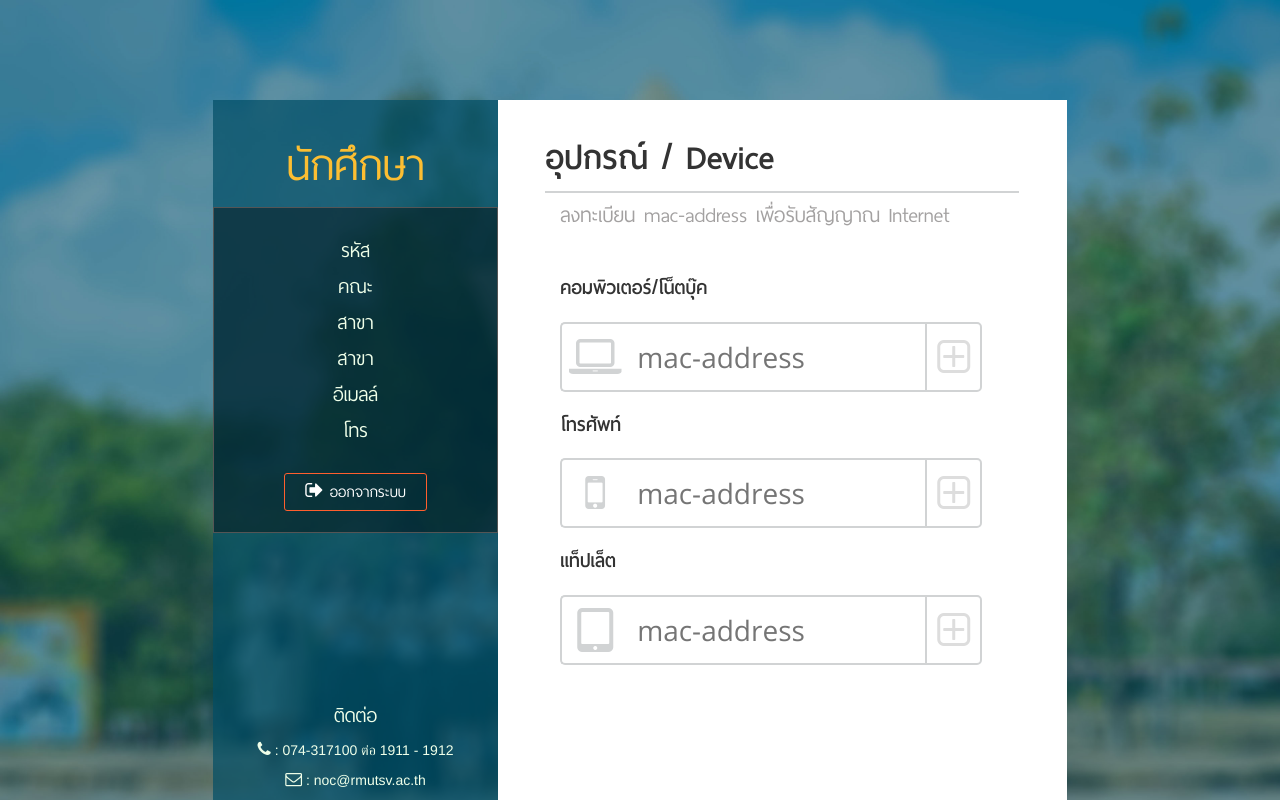
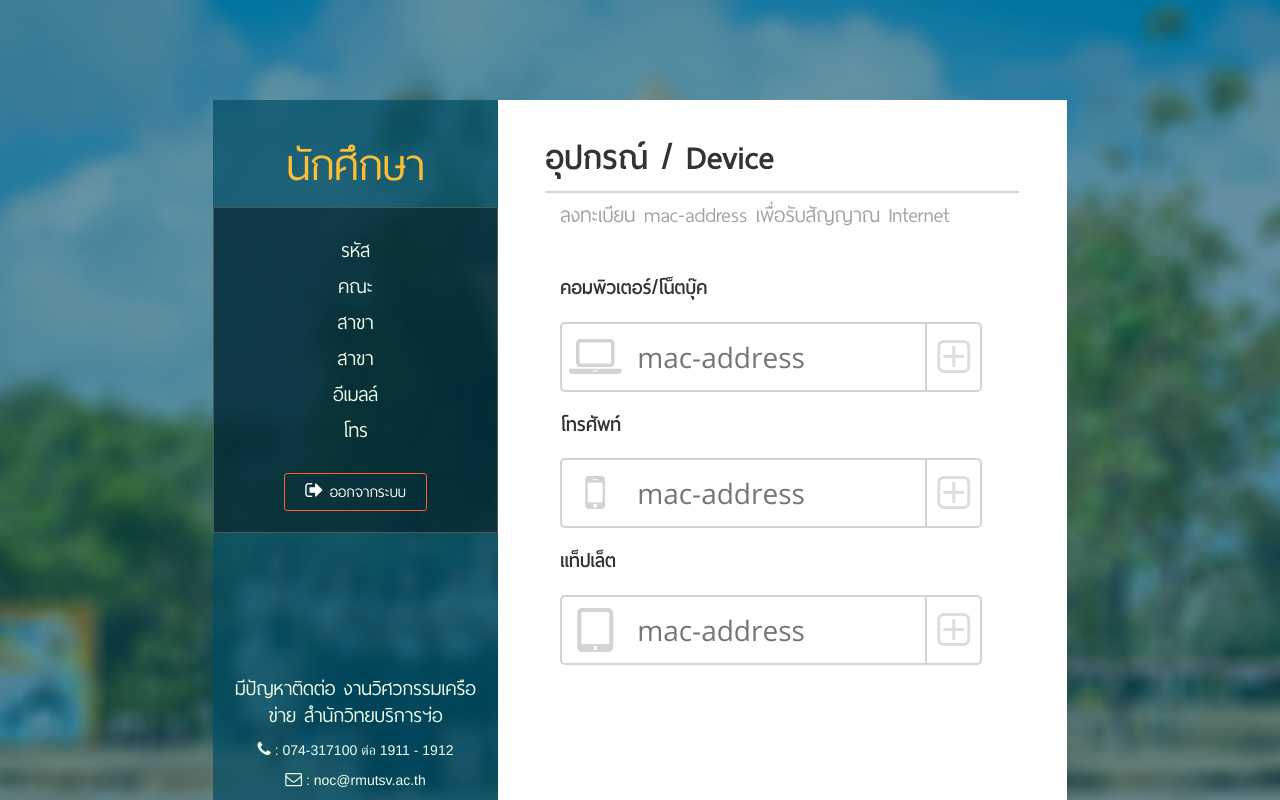
Before and after one commit to sorapan/tidti, a CodeIgniter app: the page made by application/views/student/index.php in a window 1280 px wide. Run offline with CodeIgniter, Linux system fonts and the light colour scheme; data that the repository does not hold is empty.

Commit message:
edit index user
แก้ไขส่วนแสดงการติดต่อ

```diff
--- a/application/views/student/index.php
+++ b/application/views/student/index.php
@@ -23,7 +23,7 @@
                 <a href="student/signout" class="signout"><i class="fa fa-sign-out" title="ออกจากระบบ" aria-hidden="true"></i>&nbspออกจากระบบ</a>
             </div>
             <div class="footer">
-                <h2 class="thaisans">ติดต่อ</h2>
+                <h2 class="thaisans">มีปัญหาติดต่อ งานวิศวกรรมเครือข่าย สำนักวิทยบริการฯ่อ</h2>
                 <p><i class="fa fa-phone" aria-hidden="true"></i> : 074-317100 ต่อ 1911 - 1912 </p>
                 <p> <i class="fa fa-envelope-o" aria-hidden="true"></i> : noc@rmutsv.ac.th</p>
             </div>
```
